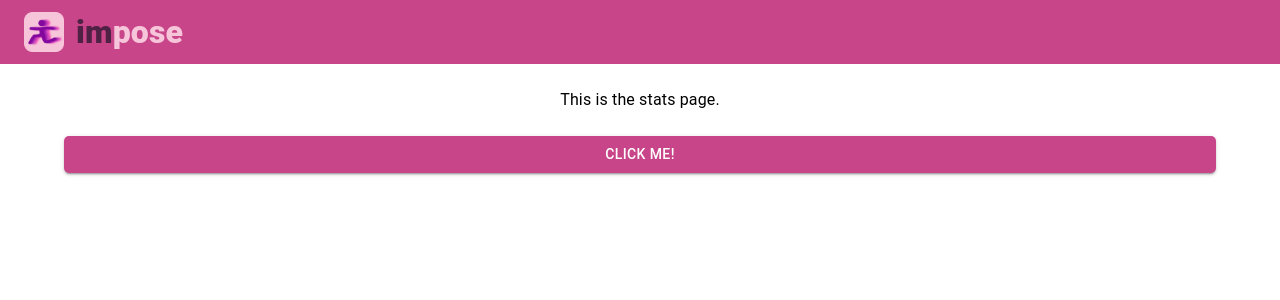
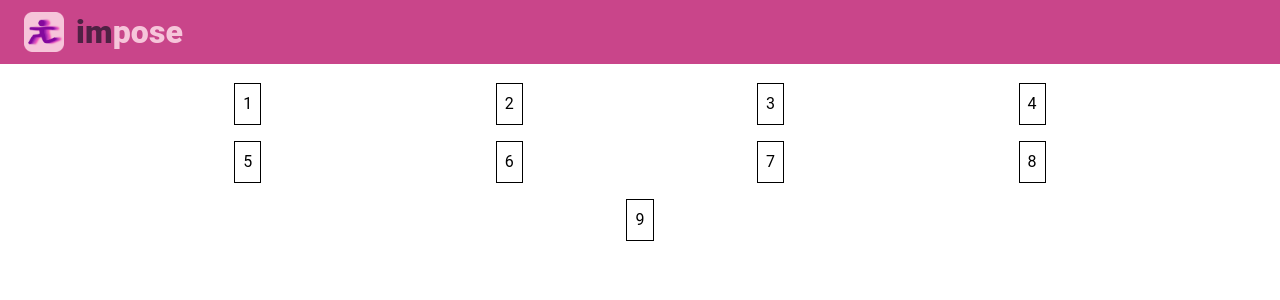
Before and after one commit to ML72/Im-Pose, a React (Vite) app: page /stats in a window 1280 px wide. Shown: the top 300 px of the page. Built offline with nearby package versions, Linux system fonts and the light colour scheme.

Commit message:
initialized results page

```diff
--- a/src/pages/Results.tsx
+++ b/src/pages/Results.tsx
@@ -1,59 +1,40 @@
-import React, { useEffect } from 'react';
-import { Box, Button, Container, Typography } from '@mui/material';
-import { useDispatch } from 'react-redux';
+import React, { useEffect } from "react";
+import { Box, Button, Container, Typography } from "@mui/material";
+import { useDispatch } from "react-redux";
 
-import CustomPage from '../components/CustomPage';
-import { slicer } from '../util/slicer';
-import { parseFiles } from '../util/parseFiles';
-import { useSelector } from 'react-redux';
-import { selectPicsState } from '../store/slices/pics';
+import CustomPage from "../components/CustomPage";
+import { slicer } from "../util/slicer";
+import { parseFiles } from "../util/parseFiles";
+import { useSelector } from "react-redux";
+import { selectPicsState } from "../store/slices/pics";
+
+const Results: React.FC = () => {
 
 
-const Results: React.FC = () => {
-    const res = useSelector(selectPicsState);
-    let imgs = slicer([1, 2, 3, 4, 5, 6, 7, 8, 9], 3);
-
-    useEffect(() => {
-
-    }, []);
 
   return (
     <CustomPage>
-        <br />
-        {(imgs.length === 0) ?
-            <Typography variant='h4' align='center'>
-                No images found.
-            </Typography>
-            :
-            <Box sx={{ display: 'flex', flexDirection: 'column', gap: 2 }}>
-                {imgs.map((row, rowKey) => {
-                    return (
-                        <Box sx={{
-                                display: 'flex',
-                                width: '100vw',
-                                justifyContent: 'space-evenly',
-                                alignContent: 'center',
+			<Box sx={{ display: 'flex', flexDirection: 'column' }}>
+				<Box>
+					{Math.random() * 100}%
+				</Box>
+				<Box>
+					Score: {Math.random() * 100}
+				</Box>
+				<Box>
+					{Math.random() * 100 > 50?
+						<Box>
 
-                            }}>
-                            {row.map((img, key) => {
-                                return (
-                                    <Box sx={{
-                                            border: '1px solid black',
-                                            padding: 1,
-                                            justifyContent: 'center',
-                                            alignItems: 'center'
-                                        }}>
-                                        <Typography>{img}</Typography>
-                                    </Box>
-                                )
-                            })}
-                        </Box>
-                    )
-                })}
-            </Box>
-        }
+						</Box>
+						:
+						<Box>
+
+						</Box>
+					}
+				</Box>
+			</Box>
     </CustomPage>
-  )
+  );
 };
 
 export default Results;
--- a/src/pages/Stats.tsx
+++ b/src/pages/Stats.tsx
@@ -1,29 +1,59 @@
-import React from 'react';
-import { Button, Container, Typography } from '@mui/material';
-import { useDispatch } from 'react-redux';
+import React, { useEffect } from "react";
+import { Box, Button, Container, Typography } from "@mui/material";
+import { useDispatch } from "react-redux";
 
-import CustomPage from '../components/CustomPage';
-import { setNewAlert } from '../service/alert';
+import CustomPage from "../components/CustomPage";
+import { slicer } from "../util/slicer";
+import { parseFiles } from "../util/parseFiles";
+import { useSelector } from "react-redux";
+import { selectPicsState } from "../store/slices/pics";
 
 const Stats: React.FC = () => {
-  const dispatch = useDispatch();
+  const res = useSelector(selectPicsState);
+  let imgs = slicer([1, 2, 3, 4, 5, 6, 7, 8, 9], 4);
 
-  const alertHandler = () => {
-    setNewAlert(dispatch, { msg: "Hello world!" });
-  }
+  useEffect(() => {}, []);
 
   return (
     <CustomPage>
-      <Typography align="center" variant="body1" sx={{ mt: 3, mx: 2 }}>
-        This is the stats page.
-      </Typography>
-      <Container sx={{ mt: 3 }}>
-        <Button variant="contained" fullWidth onClick={alertHandler}>
-          Click me!
-        </Button>
-      </Container>
+      <br />
+      {imgs.length === 0 ? (
+        <Typography variant="h4" align="center">
+          No images found.
+        </Typography>
+      ) : (
+        <Box sx={{ display: "flex", flexDirection: "column", gap: 2 }}>
+          {imgs.map((row, rowKey) => {
+            return (
+              <Box
+                sx={{
+                  display: "flex",
+                  width: "100vw",
+                  justifyContent: "space-evenly",
+                  alignContent: "center",
+                }}
+              >
+                {row.map((img, key) => {
+                  return (
+                    <Box
+                      sx={{
+                        border: "1px solid black",
+                        padding: 1,
+                        justifyContent: "center",
+                        alignItems: "center",
+                      }}
+                    >
+                      <Typography>{img}</Typography>
+                    </Box>
+                  );
+                })}
+              </Box>
+            );
+          })}
+        </Box>
+      )}
     </CustomPage>
-  )
+  );
 };
 
 export default Stats;
```
